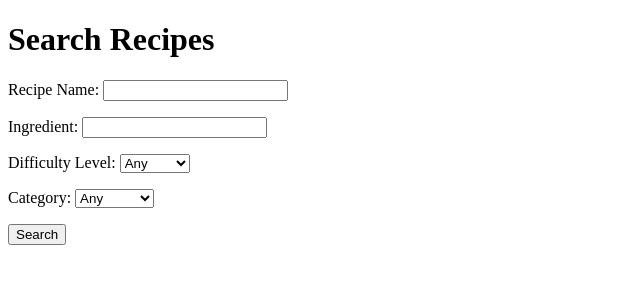
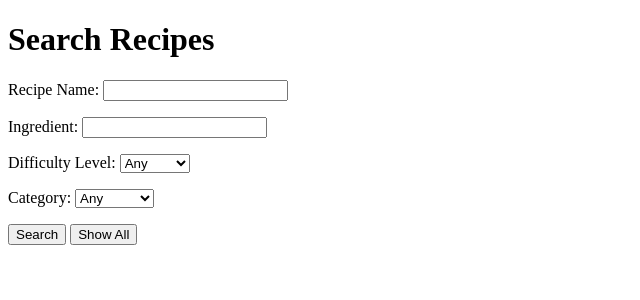
Before and after one commit to Marvel2410/recipe_app_py, a Django app: page /search/ in a window 1280 px wide. Shown: the top 300 px of the page, without its empty margins (0-640 px from the left). Run offline with Django 4.2, Linux system fonts and the light colour scheme.

Commit message:
search and filter work
Still need to adjust show all

```diff
--- a/src/recipes/templates/recipes/recipe_search.html
+++ b/src/recipes/templates/recipes/recipe_search.html
@@ -15,6 +15,7 @@
   <form method="get">
     {{ form.as_p }}
     <button type="submit">Search</button>
+    <a href="{% url 'recipes:recipe_search' %}?show_all=true"><button type="button">Show All</button></a>
   </form>
 
   {% if recipes %}
--- a/src/recipes/views.py
+++ b/src/recipes/views.py
@@ -39,13 +39,11 @@
         ingredient = form.cleaned_data.get('ingredient')
         difficulty_level = form.cleaned_data.get('difficulty_level')
         category = form.cleaned_data.get('category')
+        show_all = form.cleaned_data.get('show_all')
 
-        # Filter recipes if at least one search criterion is provided
+        # Only filter recipes if at least one search criterion is provided
         if name or ingredient or difficulty_level or category:
-            # Start with all recipes
             recipes = Recipe.objects.all()
-
-            # Apply filters one by one
             if name:
                 recipes = recipes.filter(name__icontains=name)
             if ingredient:
@@ -54,6 +52,8 @@
                 recipes = recipes.filter(difficulty_level=difficulty_level)
             if category:
                 recipes = recipes.filter(category=category)
+        elif show_all:
+            recipes = Recipe.objects.all()
 
     context = {
         'form': form,
```
Also changed, not shown: src/db.sqlite3, src/recipes/forms.py (line endings or trailing spaces).
